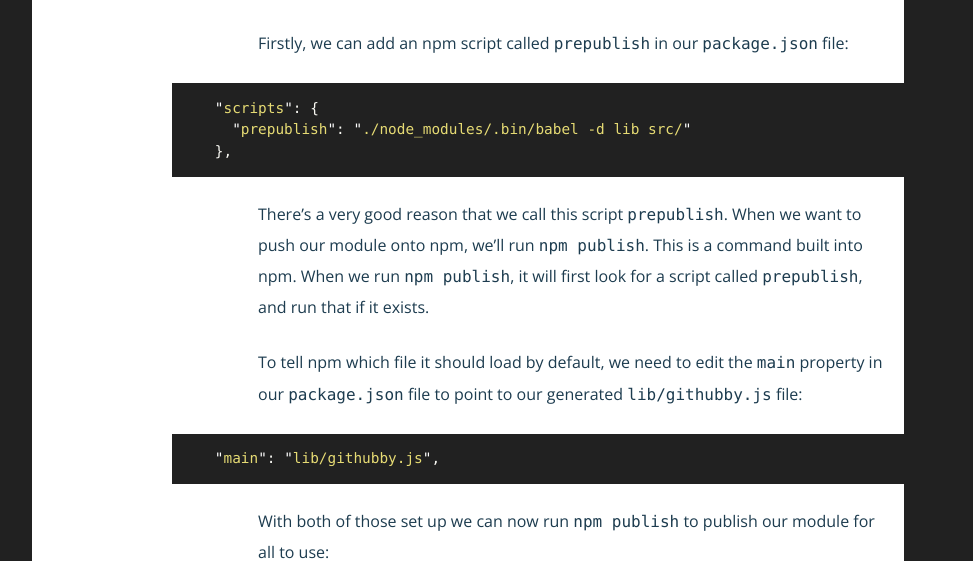
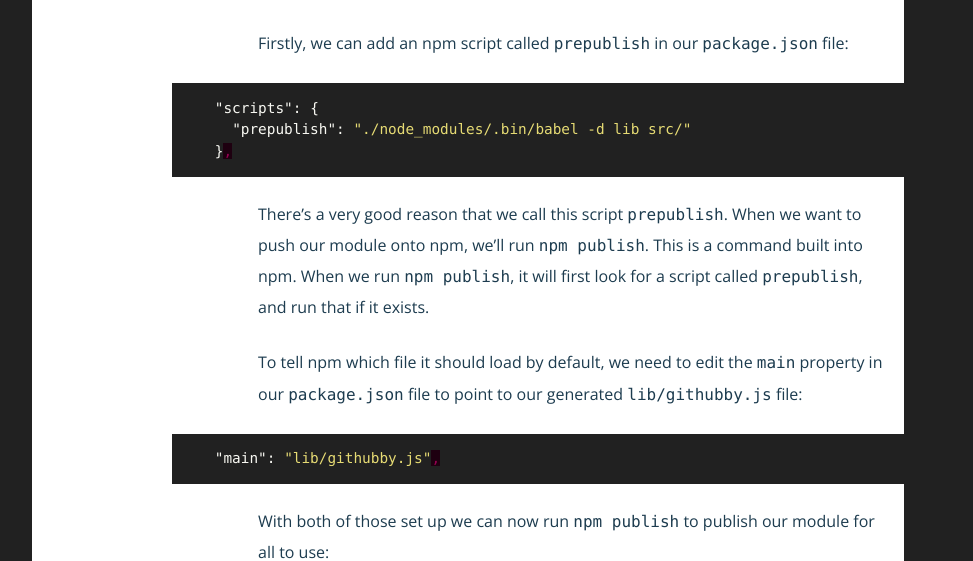
Before and after one commit to jackfranklin/javascriptplayground.com, a Jekyll site: the page built from _posts/2015-10-15-authoring-modules-in-es6.md, in a window 1280 px wide and 900 px high, scrolled down 2734 px. Shown: the part 160-721 px from the top of the window, without its empty margins (178-1151 px from the left). Built offline with Jekyll 4.4.1, drawn with Linux system fonts in a browser that asks for light colours; nearby versions of some CDN libraries; a script that is not in the unit is left out; comment, search, counter and statistics services are not loaded.

Commit message:
Use JSON for JSON code

````diff
--- a/_posts/2015-10-15-authoring-modules-in-es6.md
+++ b/_posts/2015-10-15-authoring-modules-in-es6.md
@@ -78,7 +78,7 @@ The final step is to set up our module such that when we publish it to npm, we f
 
 Firstly, we can add an npm script called `prepublish` in our `package.json` file:
 
-```js
+```json
 "scripts": {
   "prepublish": "./node_modules/.bin/babel -d lib src/"
 },
@@ -88,7 +88,7 @@ There's a very good reason that we call this script `prepublish`. When we want t
 
 To tell npm which file it should load by default, we need to edit the `main` property in our `package.json` file to point to our generated `lib/githubby.js` file:
 
-```js
+```json
 "main": "lib/githubby.js",
 ```
 
````
